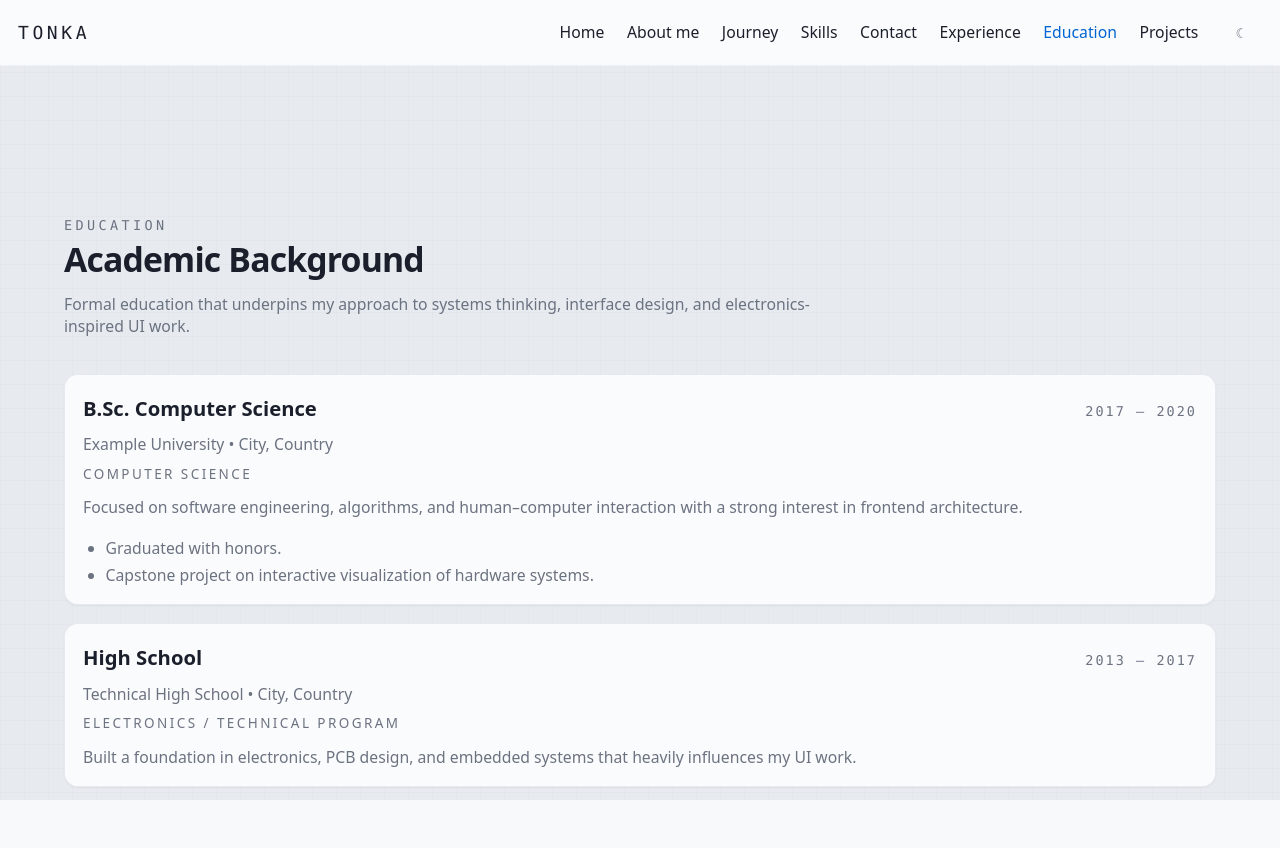
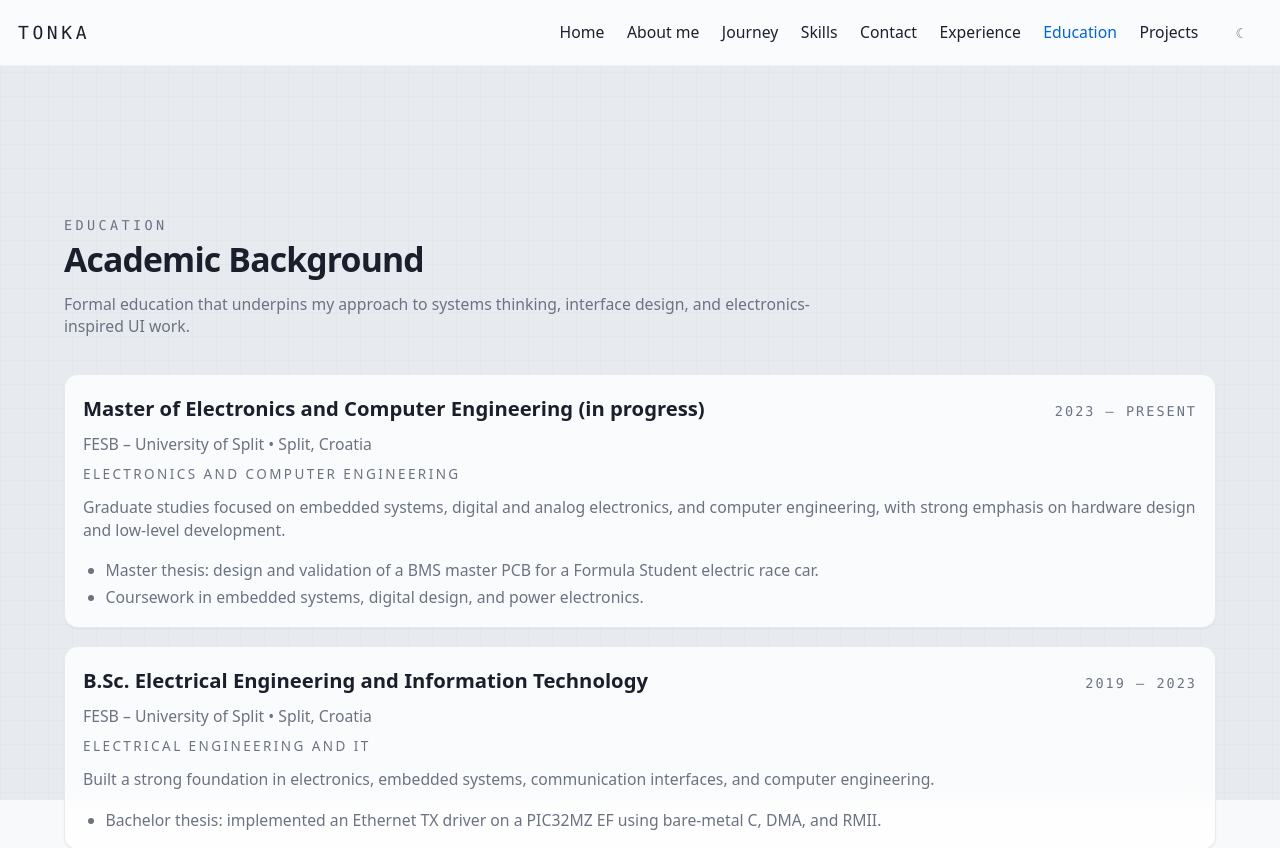
Before and after one commit to 70nKA/my-portfolio, a React (Vite) app: page /my-portfolio/education in a window 1280 px wide. Shown: the top 848 px of the page. Built offline with nearby package versions, Linux system fonts and the light colour scheme.

Commit message:
[update] Education data updated

```diff
--- a/src/data/educations.ts
+++ b/src/data/educations.ts
@@ -2,29 +2,46 @@ import type { EducationItem } from '../types/content';
 
 export const education: EducationItem[] = [
   {
-    id: 'bsc-compsci',
-    slug: 'bsc-compsci',
-    degree: 'B.Sc. Computer Science',
-    field: 'Computer Science',
-    school: 'Example University',
-    location: 'City, Country',
-    period: '2017 – 2020',
+    id: 'msc-electronics-compsys',
+    slug: 'msc-electronics-compsys',
+    degree: 'Master of Electronics and Computer Engineering (in progress)',
+    field: 'Electronics and Computer Engineering',
+    school: 'FESB – University of Split',
+    location: 'Split, Croatia',
+    period: '2023 – Present',
     description:
-      'Focused on software engineering, algorithms, and human–computer interaction with a strong interest in frontend architecture.',
+      'Graduate studies focused on embedded systems, digital and analog electronics, and computer engineering, with strong emphasis on hardware design and low-level development.',
     highlights: [
-      'Graduated with honors.',
-      'Capstone project on interactive visualization of hardware systems.',
+      'Master thesis: design and validation of a BMS master PCB for a Formula Student electric race car.',
+      'Coursework in embedded systems, digital design, and power electronics.',
     ],
   },
   {
-    id: 'hs-electronics',
-    slug: 'hs-electronics',
-    degree: 'High School',
-    field: 'Electronics / Technical Program',
-    school: 'Technical High School',
-    location: 'City, Country',
-    period: '2013 – 2017',
+    id: 'bsc-electrical-it',
+    slug: 'bsc-electrical-it',
+    degree: 'B.Sc. Electrical Engineering and Information Technology',
+    field: 'Electrical Engineering and IT',
+    school: 'FESB – University of Split',
+    location: 'Split, Croatia',
+    period: '2019 – 2023',
     description:
-      'Built a foundation in electronics, PCB design, and embedded systems that heavily influences my UI work.',
+      'Built a strong foundation in electronics, embedded systems, communication interfaces, and computer engineering.',
+    highlights: [
+      'Bachelor thesis: implemented an Ethernet TX driver on a PIC32MZ EF using bare-metal C, DMA, and RMII.',
+    ],
+  },
+  {
+    id: 'electrical-technician',
+    slug: 'electrical-technician',
+    degree: 'Electrical Technician (Vocational Secondary School)',
+    field: 'Electrical Installations and Maintenance',
+    school: 'Vocational Secondary School – Electrical Technician Program',
+    location: 'Croatia',
+    period: 'Completed 2018',
+    description:
+      'Vocational training focused on residential electrical installations, cabling, and safety regulations.',
+    highlights: [
+      'Hands-on experience with fuse-box wiring, socket and light fixture installation, and safe 230 V practices.',
+    ],
   },
 ];
```
